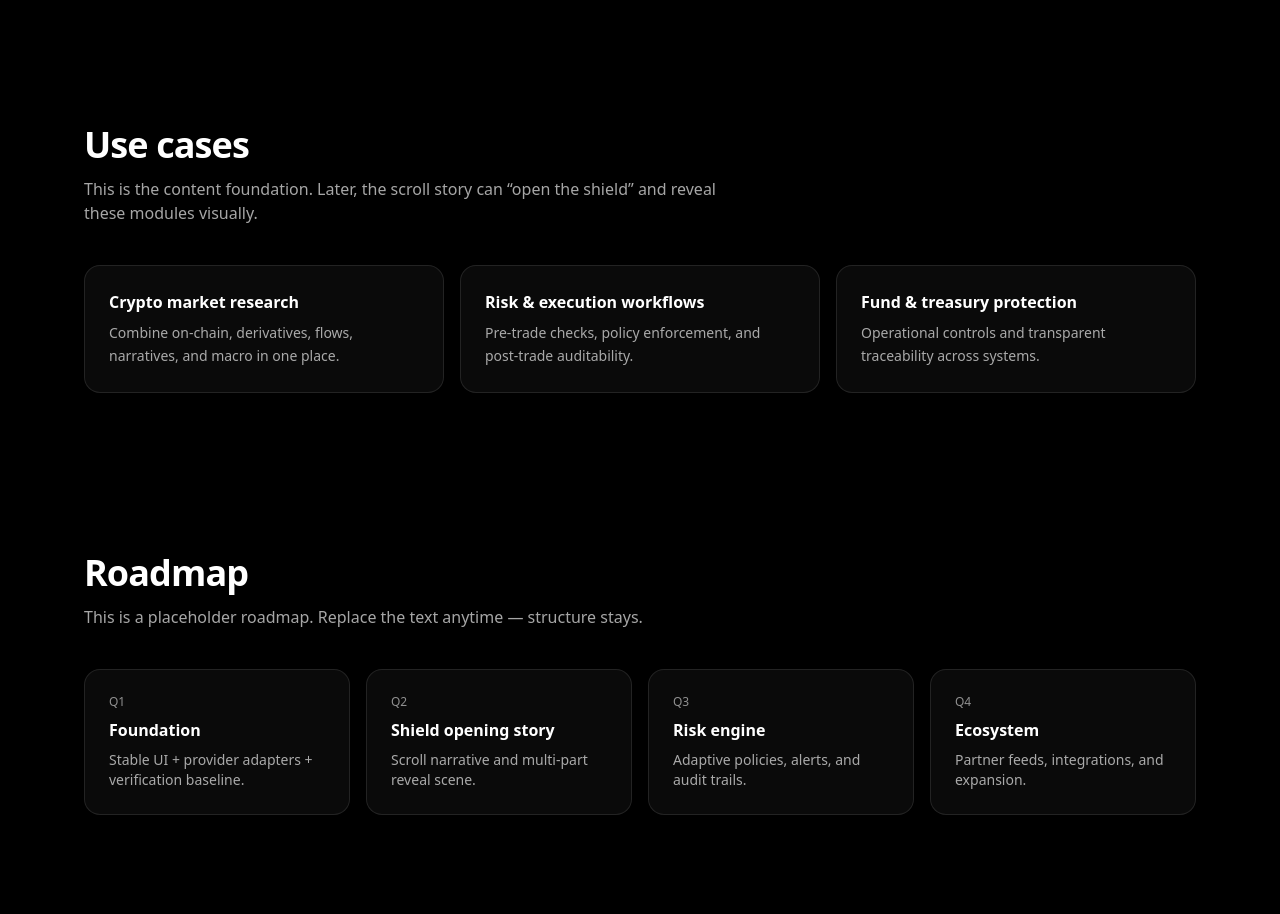
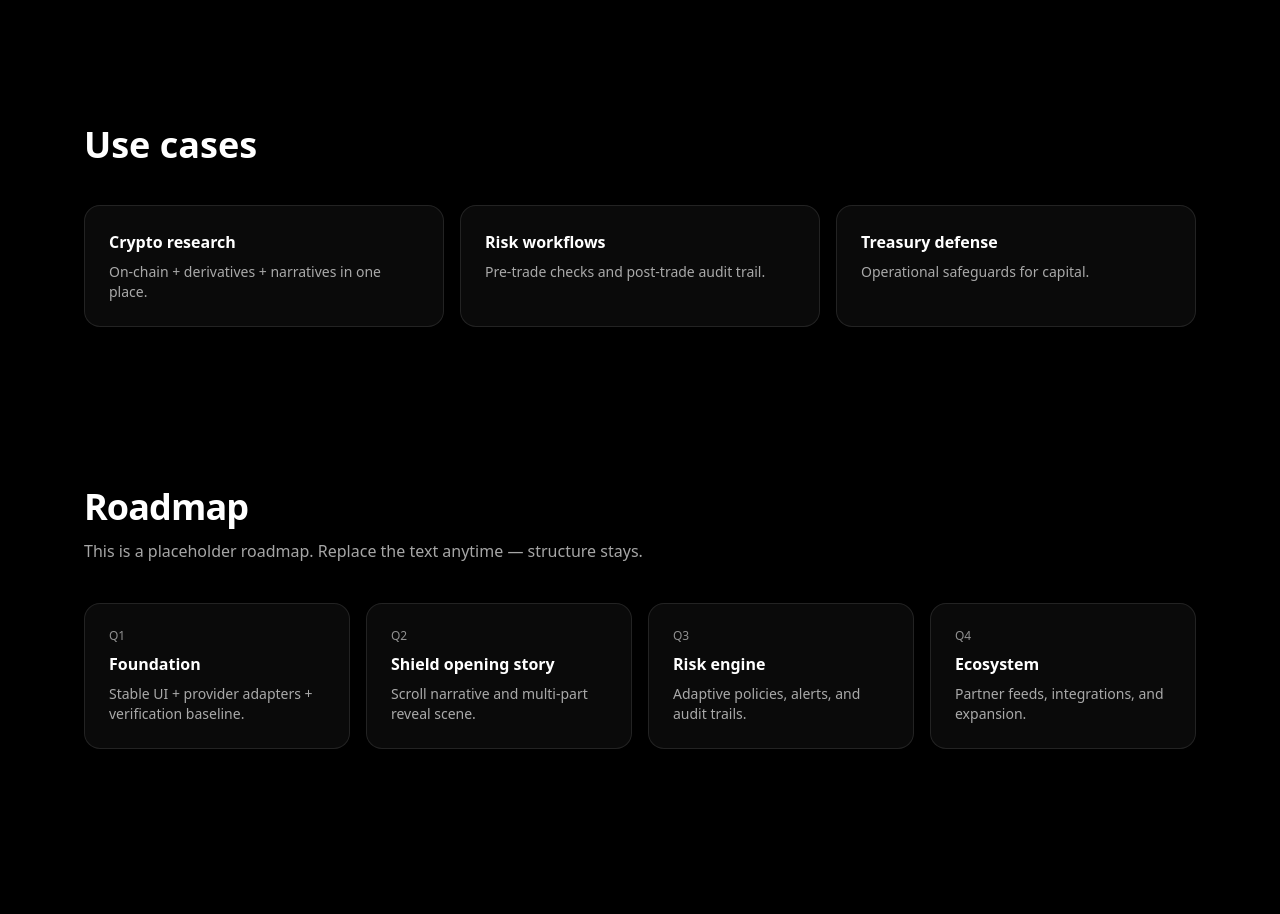
Before and after one commit to SergejMasich/aspis-network-v3, a Next.js app: page /en in a window 1280 px wide. Shown: the part 2860-3774 px from the top of the page. Built offline with nearby package versions, Linux system fonts and the light colour scheme.

Commit message:
Update UseCases.tsx

```diff
--- a/components/sections/UseCases.tsx
+++ b/components/sections/UseCases.tsx
@@ -1,35 +1,23 @@
-const CASES = [
-  {
-    title: "Crypto market research",
-    desc: "Combine on-chain, derivatives, flows, narratives, and macro in one place."
-  },
-  {
-    title: "Risk & execution workflows",
-    desc: "Pre-trade checks, policy enforcement, and post-trade auditability."
-  },
-  {
-    title: "Fund & treasury protection",
-    desc: "Operational controls and transparent traceability across systems."
-  }
-];
+import { copy, Locale } from "@/lib/copy";
 
-export default function UseCases() {
+export default function UseCases({ locale }: { locale: Locale }) {
+  const t = copy[locale];
+
+  const items = [
+    ["Crypto research", "On-chain + derivatives + narratives in one place."],
+    ["Risk workflows", "Pre-trade checks and post-trade audit trail."],
+    ["Treasury defense", "Operational safeguards for capital."],
+  ];
+
   return (
     <section id="use-cases" className="bg-black py-20">
-      <div className="mx-auto w-full max-w-6xl px-5">
-        <h2 className="text-3xl font-semibold tracking-tight sm:text-4xl">Use cases</h2>
-        <p className="mt-3 max-w-2xl text-white/65">
-          This is the content foundation. Later, the scroll story can “open the shield” and
-          reveal these modules visually.
-        </p>
-
+      <div className="mx-auto max-w-6xl px-5">
+        <h2 className="text-3xl font-semibold sm:text-4xl">{t.sections.useCasesTitle}</h2>
         <div className="mt-10 grid gap-4 lg:grid-cols-3">
-          {CASES.map((it) => (
-            <div key={it.title} className="glass rounded-2xl p-6">
-              <div className="text-base font-semibold">{it.title}</div>
-              <div className="mt-2 text-sm leading-relaxed text-white/65">
-                {it.desc}
-              </div>
+          {items.map(([a, b]) => (
+            <div key={a} className="glass rounded-2xl p-6">
+              <div className="text-base font-semibold">{a}</div>
+              <div className="mt-2 text-sm text-white/65">{b}</div>
             </div>
           ))}
         </div>
```
